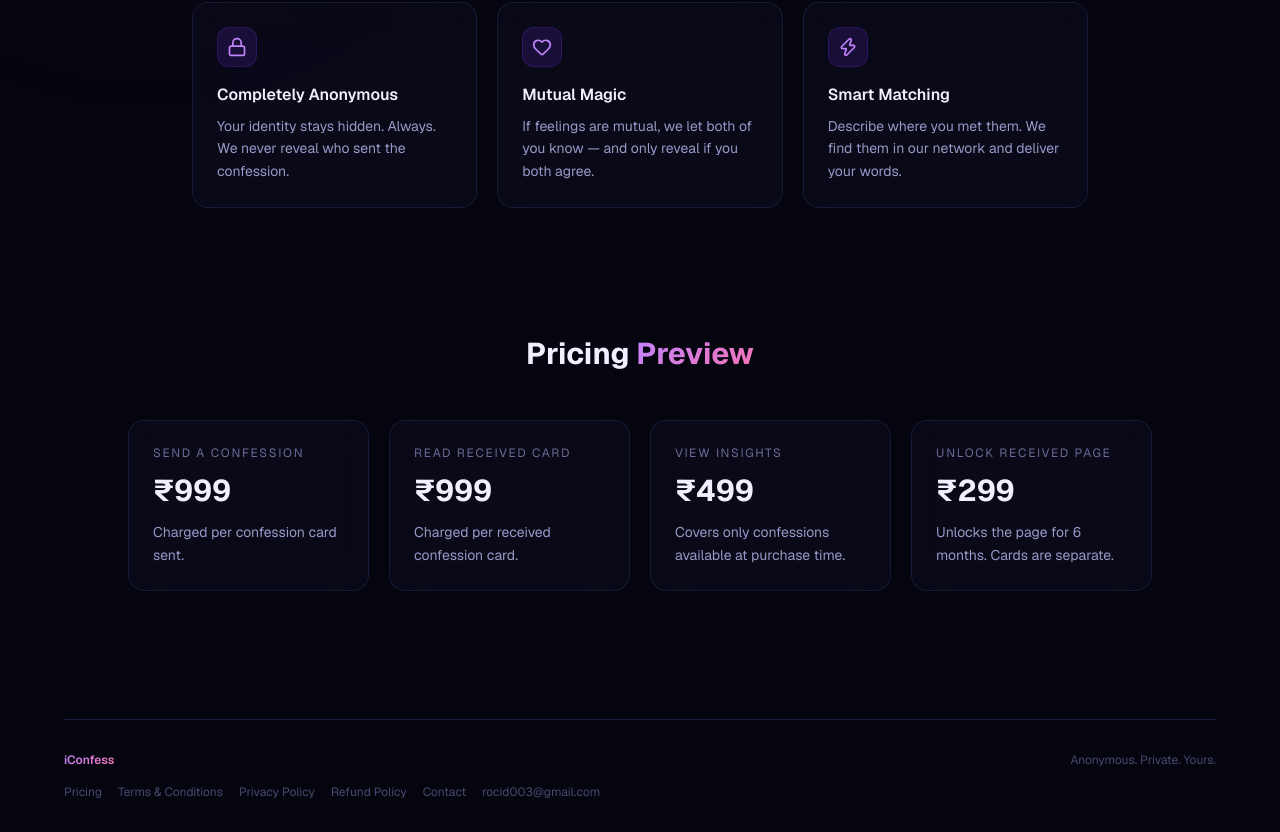
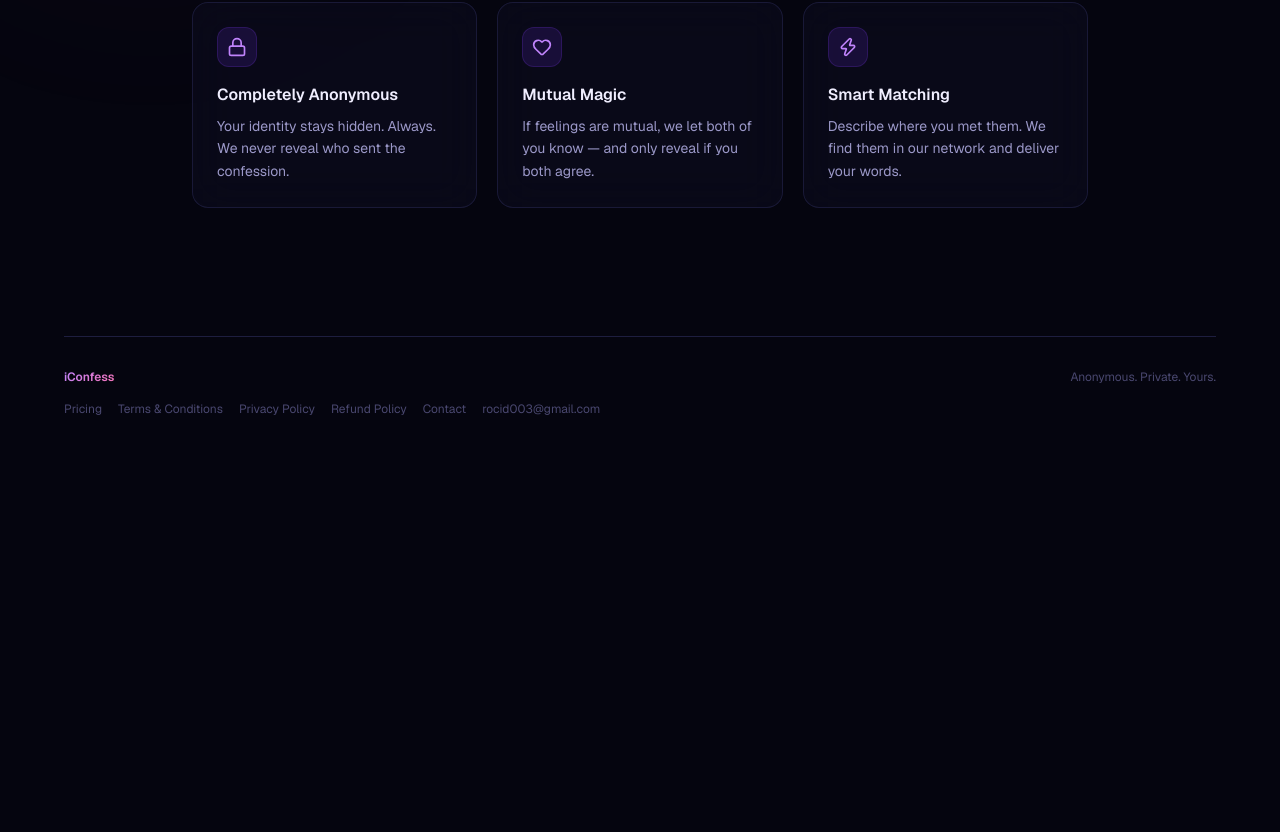
Before and after one commit to dev-sanidhya/iConfess, a Next.js app: page / in a window 1280 px wide. Shown: the part 902-1734 px from the top of the page. After the commit the page ends 1351 px from the top, so only its background shows below. Built offline with nearby package versions, Linux system fonts and the light colour scheme.

Commit message:
pricing model UI changed

```diff
--- a/src/app/page.tsx
+++ b/src/app/page.tsx
@@ -4,7 +4,6 @@ import { motion, Variants } from "framer-motion";
 import dynamic from "next/dynamic";
 import Link from "next/link";
 import { ArrowRight, Heart, Lock, Zap } from "lucide-react";
-import { formatInr, pricing } from "@/lib/pricing";
 
 const AbstractBackground = dynamic(() => import("@/components/remotion/AbstractBackground"), { ssr: false });
 const ConfessionPlayer = dynamic(() => import("@/components/remotion/ConfessionPlayer"), { ssr: false });
@@ -219,62 +218,6 @@ export default function LandingPage() {
         </div>
       </section>
 
-      <section className="w-full max-w-5xl mb-20 sm:mb-32">
-        <motion.h2
-          initial={{ opacity: 0, y: 20 }}
-          whileInView={{ opacity: 1, y: 0 }}
-          viewport={{ once: true }}
-          transition={{ duration: 0.6 }}
-          className="text-2xl sm:text-3xl font-bold text-center mb-8 sm:mb-12"
-          style={{ color: "#f0eeff" }}
-        >
-          Pricing <span className="gradient-text">Preview</span>
-        </motion.h2>
-        <div className="grid grid-cols-1 md:grid-cols-2 xl:grid-cols-4 gap-4 sm:gap-5">
-          {[
-            {
-              title: "Send a Confession",
-              price: formatInr(pricing.sendConfession),
-              description: "Charged per confession card sent.",
-            },
-            {
-              title: "Read Received Card",
-              price: formatInr(pricing.unlockReceivedConfessionCard),
-              description: "Charged per received confession card.",
-            },
-            {
-              title: "View Insights",
-              price: formatInr(pricing.viewInsights),
-              description: "Covers only confessions available at purchase time.",
-            },
-            {
-              title: "Unlock Received Page",
-              price: formatInr(pricing.unlockReceivedConfessionPage),
-              description: `Unlocks the page for ${pricing.unlockReceivedConfessionPageMonths} months. Cards are separate.`,
-            },
-          ].map((item, i) => (
-            <motion.div
-              key={item.title}
-              initial={{ opacity: 0, y: 20 }}
-              whileInView={{ opacity: 1, y: 0 }}
-              viewport={{ once: true }}
-              transition={{ delay: i * 0.08, duration: 0.6 }}
-              className="glass rounded-2xl p-6"
-            >
-              <p className="text-xs uppercase tracking-[0.14em]" style={{ color: "#6f6b98" }}>
-                {item.title}
-              </p>
-              <p className="mt-3 text-3xl font-bold" style={{ color: "#f0eeff" }}>
-                {item.price}
-              </p>
-              <p className="mt-3 text-sm leading-relaxed" style={{ color: "#9b98c8" }}>
-                {item.description}
-              </p>
-            </motion.div>
-          ))}
-        </div>
-      </section>
-
       {/* Footer */}
       <footer
         className="w-full max-w-6xl py-8 flex flex-col gap-4 text-xs text-center sm:text-left"
```
